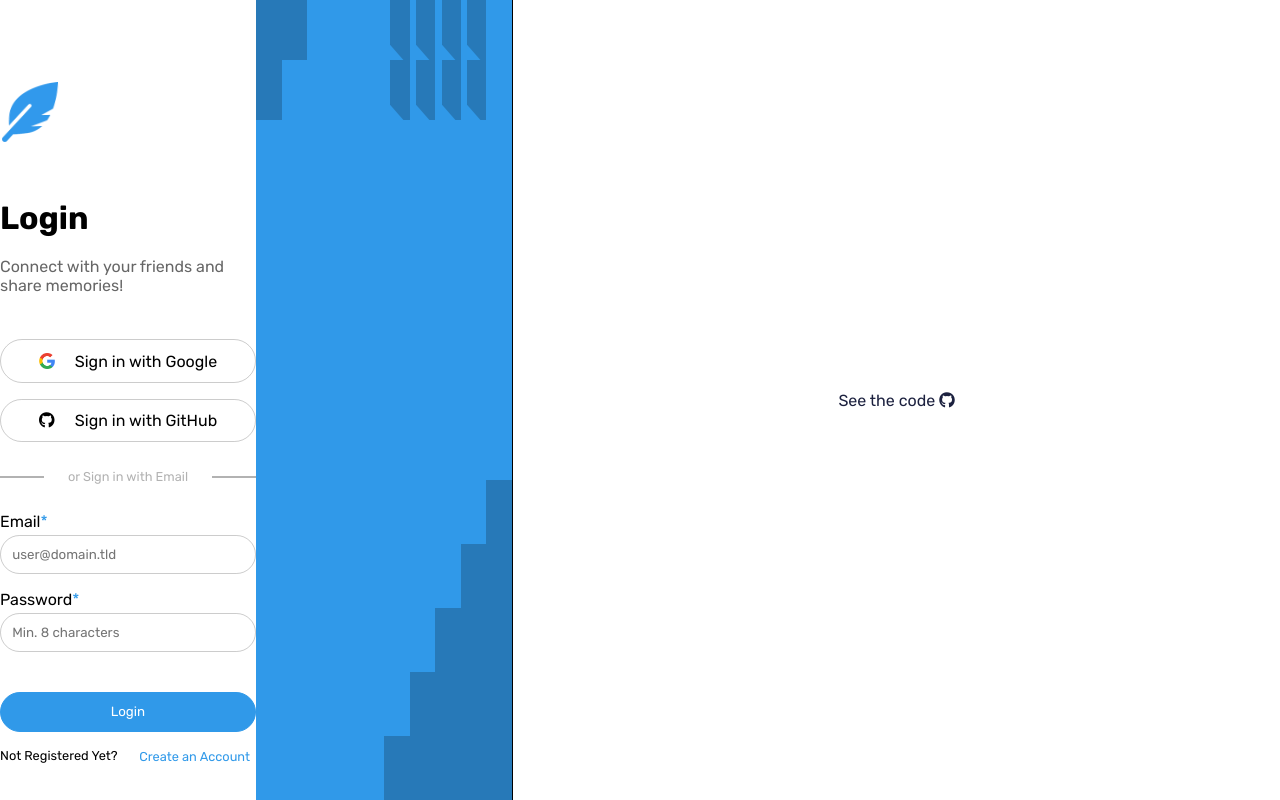
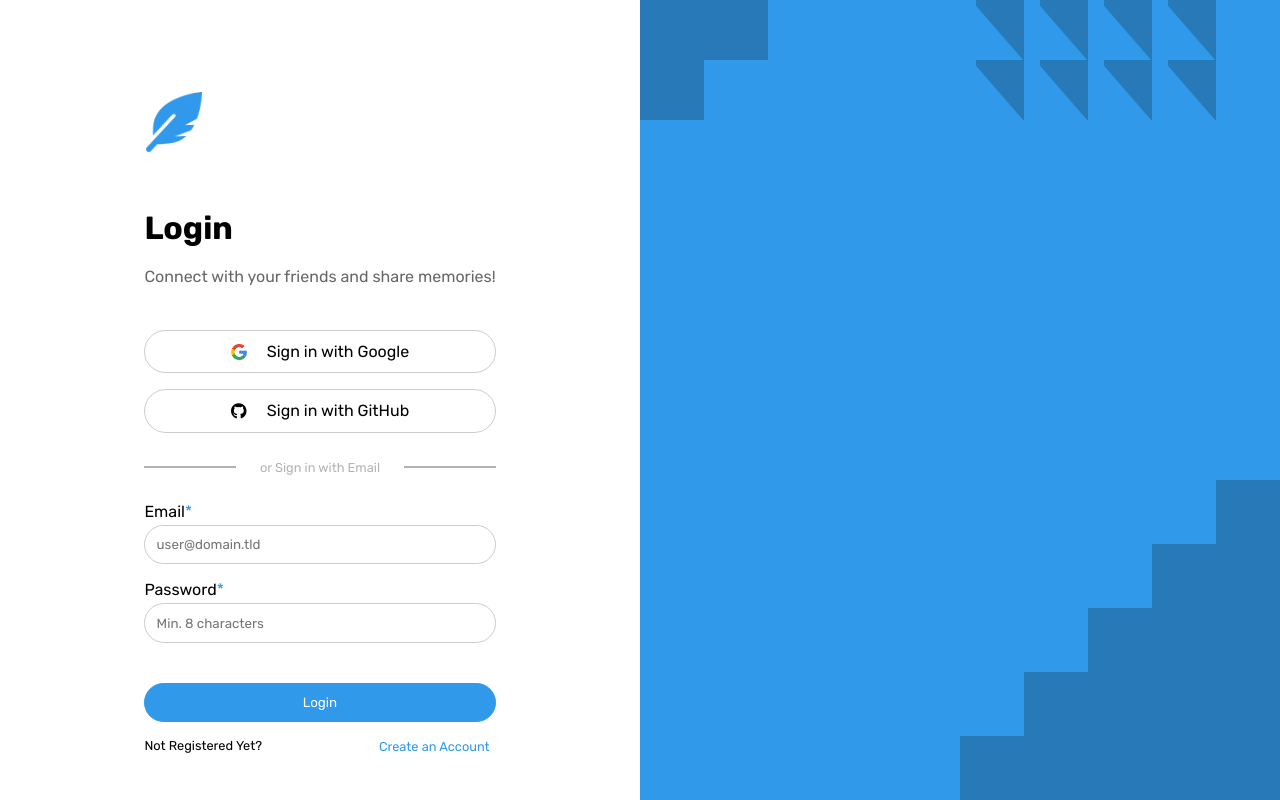
Before and after one commit to leviFrosty/Bleeper, a React (Create React App) app: page / in a window 1280 px wide. Built offline with nearby package versions, Linux system fonts and the light colour scheme; no server answers.

Commit message:
resolved width sign in bug

```diff
--- a/src/components/Router.js
+++ b/src/components/Router.js
@@ -12,9 +12,9 @@ const AppRouter = ({ isLoggedIn, userObj, refreshDisplayName }) => {
   return (
     <Router>
       {isLoggedIn && <NavBar userObj={userObj} />}
-      <div className="main">
       <Switch>
         {isLoggedIn ? (
+          <div className="main">
             <div className="loggedin__container">
               <Route exact path="/new-user">
                 <NewUser
@@ -33,17 +33,19 @@ const AppRouter = ({ isLoggedIn, userObj, refreshDisplayName }) => {
                 <Home userObj={userObj} />
               </Route>
             </div>
+          </div>
         ) : (
-            <div className="loggedout__container">
+          <div className="logged-out">
             <Route exact path="/not-found" component={NotFound} />
             <Route exact path="/" component={Auth} />
           </div>
         )}
       </Switch>
-      </div>
+      {isLoggedIn && (
         <div className="explore">
           <MadeWithLove />
         </div>
+      )}
     </Router>
   );
 };
--- a/src/sass/_app.scss
+++ b/src/sass/_app.scss
@@ -8,3 +8,6 @@
   justify-content: center;
   align-items: center;
 }
+.logged-out {
+  width: 100%;
+}
--- a/src/sass/style.css
+++ b/src/sass/style.css
@@ -905,6 +905,10 @@ body {
           align-items: center;
 }
 
+.logged-out {
+  width: 100%;
+}
+
 .main {
   width: 512px;
   border-right: 1px solid black;
```
Also changed, not shown: 1 other file (tests, documents, lock files or other folders). Lines whose indentation alone changed are shown as unchanged.
